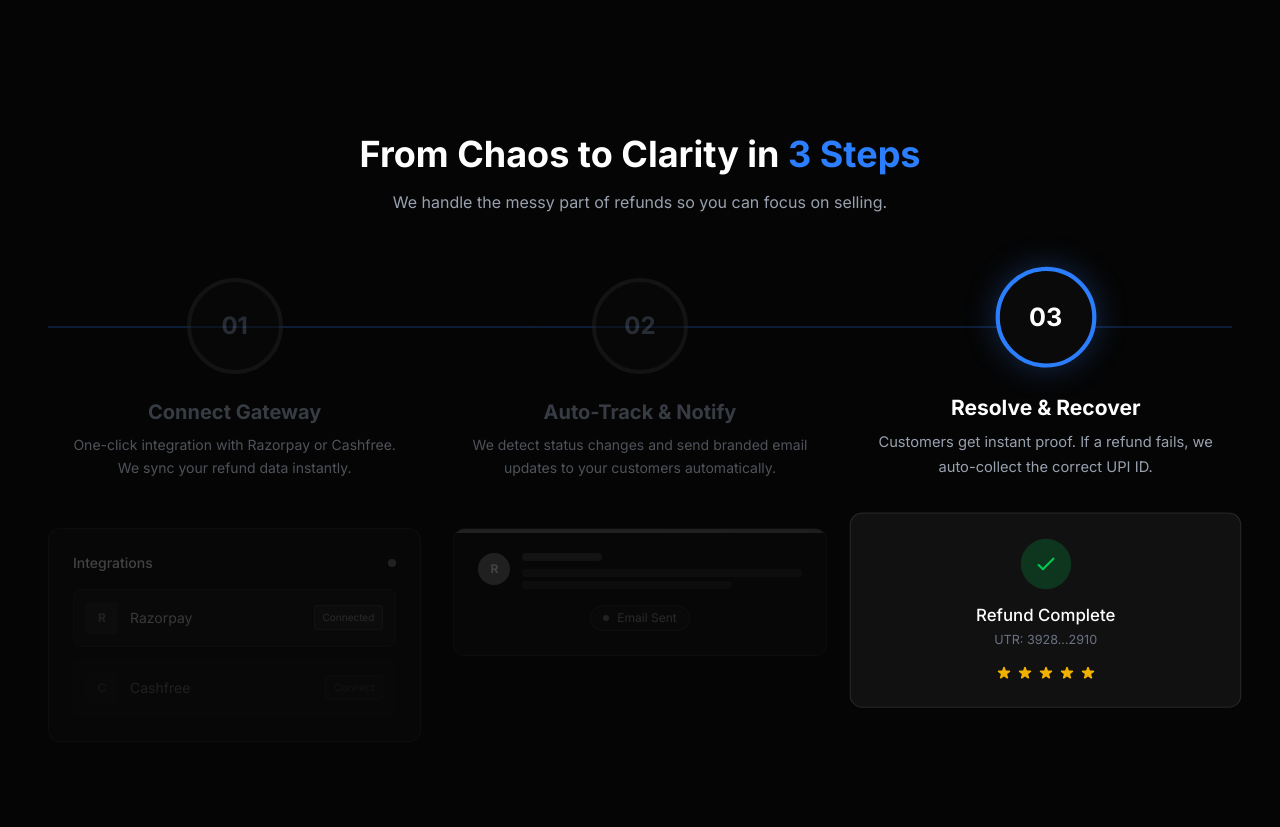
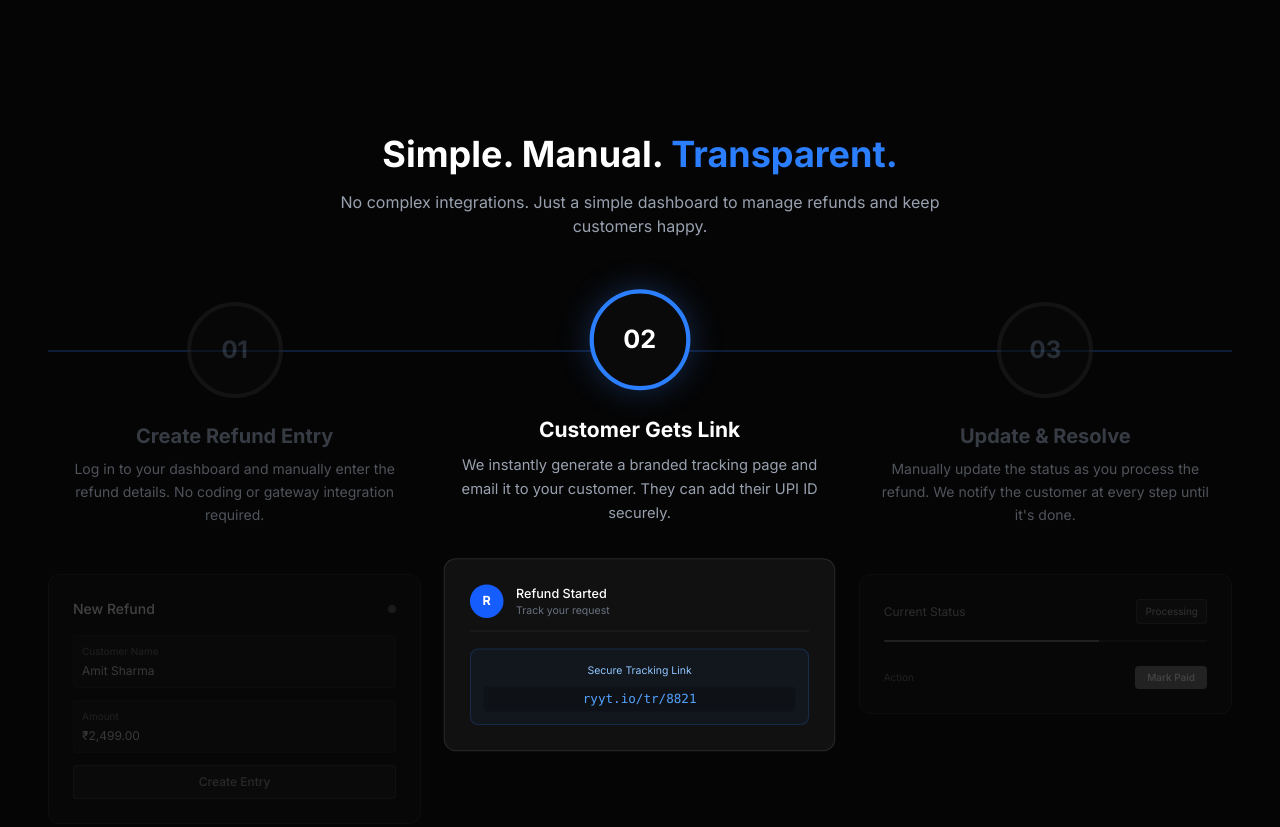
Before and after one commit to ryyt-masterspace/Ryyt_workspace, a Next.js app in the folder refund-app/: page / in a window 1280 px wide. Shown: the part 3560-4387 px from the top of the page. Built offline with nearby package versions, Linux system fonts and the light colour scheme.

Commit message:
Auto-sync: 03-12-2025 22:59:42.32

```diff
--- a/refund-app/src/components/HowItWorks.tsx
+++ b/refund-app/src/components/HowItWorks.tsx
@@ -9,40 +9,37 @@ export default function HowItWorks() {
     useEffect(() => {
         const interval = setInterval(() => {
             setActiveStep((prev) => (prev + 1) % 3);
-        }, 3000);
+        }, 4000);
         return () => clearInterval(interval);
     }, []);
 
     const steps = [
         {
             id: "01",
-            title: "Connect Gateway",
-            description: "One-click integration with Razorpay or Cashfree. We sync your refund data instantly.",
+            title: "Create Refund Entry",
+            description: "Log in to your dashboard and manually enter the refund details. No coding or gateway integration required.",
             icon: (
                 <svg className="w-6 h-6" fill="none" viewBox="0 0 24 24" stroke="currentColor">
-                    <path strokeLinecap="round" strokeLinejoin="round" strokeWidth={2} d="M13 10V3L4 14h7v7l9-11h-7z" />
+                    <path strokeLinecap="round" strokeLinejoin="round" strokeWidth={2} d="M11 5H6a2 2 0 00-2 2v11a2 2 0 002 2h11a2 2 0 002-2v-5m-1.414-9.414a2 2 0 112.828 2.828L11.828 15H9v-2.828l8.586-8.586z" />
                 </svg>
             ),
             visual: (
                 <div className="bg-[#111] border border-white/10 rounded-xl p-6 w-full max-w-sm mx-auto">
                     <div className="flex items-center justify-between mb-4">
-                        <div className="text-sm font-medium text-white">Integrations</div>
-                        <div className="w-2 h-2 bg-green-500 rounded-full animate-pulse"></div>
+                        <div className="text-sm font-medium text-white">New Refund</div>
+                        <div className="w-2 h-2 bg-blue-500 rounded-full animate-pulse"></div>
                     </div>
                     <div className="space-y-3">
-                        <div className="flex items-center justify-between bg-[#1A1A1A] p-3 rounded-lg border border-white/5">
-                            <div className="flex items-center gap-3">
-                                <div className="w-8 h-8 bg-blue-600/20 rounded flex items-center justify-center text-blue-500 font-bold text-xs">R</div>
-                                <span className="text-sm text-gray-300">Razorpay</span>
-                            </div>
-                            <div className="px-2 py-1 bg-green-500/10 text-green-500 text-[10px] rounded border border-green-500/20">Connected</div>
+                        <div className="bg-[#1A1A1A] p-2 rounded border border-white/5">
+                            <div className="text-[10px] text-gray-500 mb-1">Customer Name</div>
+                            <div className="text-xs text-gray-300">Amit Sharma</div>
                         </div>
-                        <div className="flex items-center justify-between bg-[#1A1A1A] p-3 rounded-lg border border-white/5 opacity-50">
-                            <div className="flex items-center gap-3">
-                                <div className="w-8 h-8 bg-purple-600/20 rounded flex items-center justify-center text-purple-500 font-bold text-xs">C</div>
-                                <span className="text-sm text-gray-300">Cashfree</span>
-                            </div>
-                            <div className="px-2 py-1 bg-white/5 text-gray-500 text-[10px] rounded border border-white/10">Connect</div>
+                        <div className="bg-[#1A1A1A] p-2 rounded border border-white/5">
+                            <div className="text-[10px] text-gray-500 mb-1">Amount</div>
+                            <div className="text-xs text-gray-300">₹2,499.00</div>
+                        </div>
+                        <div className="w-full bg-blue-600/20 border border-blue-600/50 text-blue-400 text-xs font-medium py-2 rounded text-center">
+                            Create Entry
                         </div>
                     </div>
                 </div>
@@ -50,30 +47,26 @@ export default function HowItWorks() {
         },
         {
             id: "02",
-            title: "Auto-Track & Notify",
-            description: "We detect status changes and send branded email updates to your customers automatically.",
+            title: "Customer Gets Link",
+            description: "We instantly generate a branded tracking page and email it to your customer. They can add their UPI ID securely.",
             icon: (
                 <svg className="w-6 h-6" fill="none" viewBox="0 0 24 24" stroke="currentColor">
-                    <path strokeLinecap="round" strokeLinejoin="round" strokeWidth={2} d="M3 8l7.89 5.26a2 2 0 002.22 0L21 8M5 19h14a2 2 0 002-2V7a2 2 0 00-2-2H5a2 2 0 00-2 2v10a2 2 0 002 2z" />
+                    <path strokeLinecap="round" strokeLinejoin="round" strokeWidth={2} d="M13.828 10.172a4 4 0 00-5.656 0l-4 4a4 4 0 105.656 5.656l1.102-1.101m-.758-4.899a4 4 0 005.656 0l4-4a4 4 0 00-5.656-5.656l-1.1 1.1" />
                 </svg>
             ),
             visual: (
                 <div className="bg-[#111] border border-white/10 rounded-xl p-6 w-full max-w-sm mx-auto relative overflow-hidden">
-                    <div className="absolute top-0 left-0 w-full h-1 bg-gradient-to-r from-blue-500 to-purple-500"></div>
                     <div className="space-y-4">
-                        <div className="flex items-start gap-3">
-                            <div className="w-8 h-8 rounded-full bg-blue-500 flex items-center justify-center text-white text-xs font-bold shrink-0">R</div>
-                            <div className="flex-1">
-                                <div className="h-2 w-20 bg-gray-700 rounded mb-2"></div>
-                                <div className="h-2 w-full bg-gray-800 rounded mb-1"></div>
-                                <div className="h-2 w-3/4 bg-gray-800 rounded"></div>
+                        <div className="flex items-center gap-3 border-b border-white/5 pb-3">
+                            <div className="w-8 h-8 rounded-full bg-blue-600 flex items-center justify-center text-white text-xs font-bold">R</div>
+                            <div>
+                                <div className="text-xs text-white font-medium">Refund Started</div>
+                                <div className="text-[10px] text-gray-500">Track your request</div>
                             </div>
                         </div>
-                        <div className="flex justify-center">
-                            <div className="bg-blue-500/10 text-blue-400 text-xs px-3 py-1 rounded-full border border-blue-500/20 flex items-center gap-2">
-                                <span className="w-1.5 h-1.5 bg-blue-400 rounded-full animate-pulse"></span>
-                                Email Sent
-                            </div>
+                        <div className="bg-blue-500/5 border border-blue-500/20 rounded-lg p-3 text-center">
+                            <div className="text-[10px] text-blue-300 mb-2">Secure Tracking Link</div>
+                            <div className="text-xs text-blue-400 font-mono bg-black/20 py-1 rounded">ryyt.io/tr/8821</div>
                         </div>
                     </div>
                 </div>
@@ -81,29 +74,28 @@ export default function HowItWorks() {
         },
         {
             id: "03",
-            title: "Resolve & Recover",
-            description: "Customers get instant proof. If a refund fails, we auto-collect the correct UPI ID.",
+            title: "Update & Resolve",
+            description: "Manually update the status as you process the refund. We notify the customer at every step until it's done.",
             icon: (
                 <svg className="w-6 h-6" fill="none" viewBox="0 0 24 24" stroke="currentColor">
-                    <path strokeLinecap="round" strokeLinejoin="round" strokeWidth={2} d="M9 12l2 2 4-4m6 2a9 9 0 11-18 0 9 9 0 0118 0z" />
+                    <path strokeLinecap="round" strokeLinejoin="round" strokeWidth={2} d="M9 5H7a2 2 0 00-2 2v12a2 2 0 002 2h10a2 2 0 002-2V7a2 2 0 00-2-2h-2M9 5a2 2 0 002 2h2a2 2 0 002-2M9 5a2 2 0 012-2h2a2 2 0 012 2m-6 9l2 2 4-4" />
                 </svg>
             ),
             visual: (
                 <div className="bg-[#111] border border-white/10 rounded-xl p-6 w-full max-w-sm mx-auto">
-                    <div className="text-center">
-                        <div className="w-12 h-12 bg-green-500/20 rounded-full flex items-center justify-center mx-auto mb-3">
-                            <svg className="w-6 h-6 text-green-500" fill="none" viewBox="0 0 24 24" stroke="currentColor">
-                                <path strokeLinecap="round" strokeLinejoin="round" strokeWidth={2} d="M5 13l4 4L19 7" />
-                            </svg>
+                    <div className="space-y-4">
+                        <div className="flex items-center justify-between">
+                            <div className="text-xs text-gray-400">Current Status</div>
+                            <div className="px-2 py-1 bg-yellow-500/10 text-yellow-500 text-[10px] rounded border border-yellow-500/20">Processing</div>
                         </div>
-                        <div className="text-white font-medium mb-1">Refund Complete</div>
-                        <div className="text-xs text-gray-500 mb-4">UTR: 3928...2910</div>
-                        <div className="flex items-center justify-center gap-1">
-                            {[1, 2, 3, 4, 5].map((star) => (
-                                <svg key={star} className="w-4 h-4 text-yellow-500 fill-current" viewBox="0 0 20 20">
-                                    <path d="M9.049 2.927c.3-.921 1.603-.921 1.902 0l1.07 3.292a1 1 0 00.95.69h3.462c.969 0 1.371 1.24.588 1.81l-2.8 2.034a1 1 0 00-.364 1.118l1.07 3.292c.3.921-.755 1.688-1.54 1.118l-2.8-2.034a1 1 0 00-1.175 0l-2.8 2.034c-.784.57-1.838-.197-1.539-1.118l1.07-3.292a1 1 0 00-.364-1.118L2.98 8.72c-.783-.57-.38-1.81.588-1.81h3.461a1 1 0 00.951-.69l1.07-3.292z" />
-                                </svg>
-                            ))}
+                        <div className="h-0.5 w-full bg-gray-800 rounded-full overflow-hidden">
+                            <div className="h-full w-2/3 bg-blue-500"></div>
+                        </div>
+                        <div className="flex justify-between items-center pt-2">
+                            <div className="text-[10px] text-gray-500">Action</div>
+                            <div className="px-3 py-1 bg-green-600 hover:bg-green-500 text-white text-[10px] font-medium rounded cursor-pointer transition-colors">
+                                Mark Paid
+                            </div>
                         </div>
                     </div>
                 </div>
@@ -116,10 +108,10 @@ export default function HowItWorks() {
             <div className="max-w-7xl mx-auto">
                 <div className="text-center mb-16">
                     <h2 className="text-3xl md:text-4xl font-bold mb-4">
-                        From Chaos to Clarity in <span className="text-blue-500">3 Steps</span>
+                        Simple. Manual. <span className="text-blue-500">Transparent.</span>
                     </h2>
                     <p className="text-gray-400 max-w-2xl mx-auto">
-                        We handle the messy part of refunds so you can focus on selling.
+                        No complex integrations. Just a simple dashboard to manage refunds and keep customers happy.
                     </p>
                 </div>
 
```
